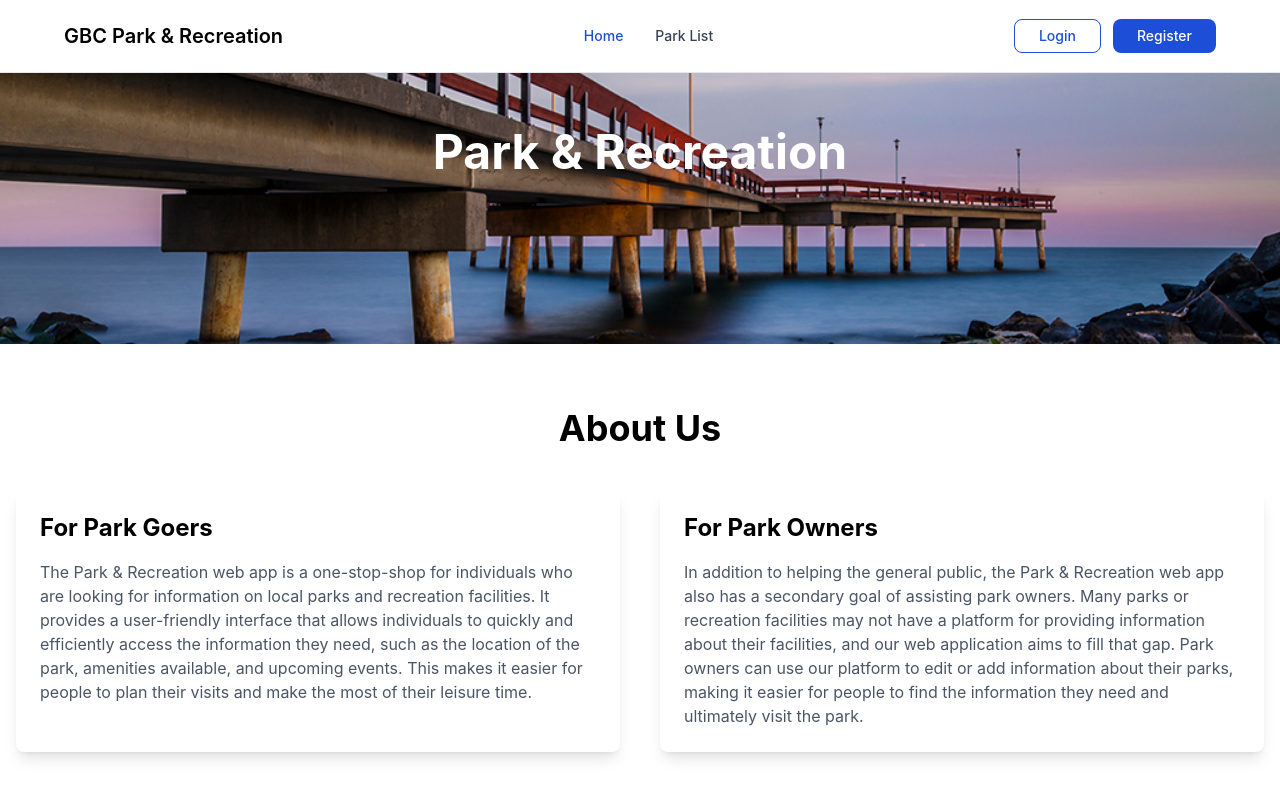
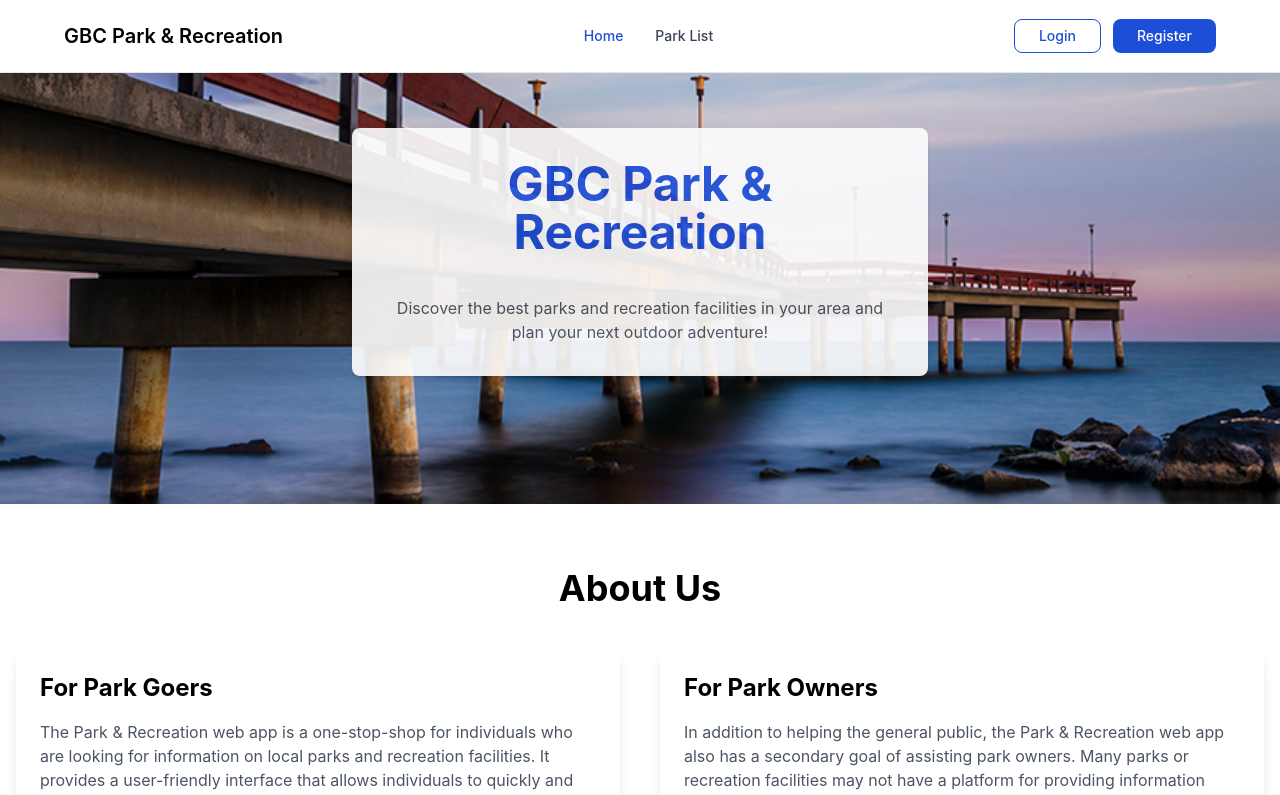
Before and after one commit to GowthamanKanga/ParkWebApp-v3, a React (Create React App) app in the folder frontend/: page / in a window 1280 px wide. Shown: the top 795 px of the page. Built offline with nearby package versions, Linux system fonts and the light colour scheme; what google-maps-react would draw is missing.

Commit message:
Add files via upload

```diff
--- a/frontend/src/pages/Home.jsx
+++ b/frontend/src/pages/Home.jsx
@@ -3,7 +3,7 @@ import centreIslandPier from "../images/centre-island-pier.png";
 
 function Home() {
   return (
-    <div className="flex flex-col min-h-screen">
+    <div className='flex flex-col min-h-screen'>
                 <nav className="fixed top-0 left-0 z-20 w-full border-b border-gray-200 bg-white py-2.5 px-6 sm:px-4">
             <div className="container mx-auto flex max-w-6xl flex-wrap items-center justify-between">
               <a href="/Home" className="flex items-center">
@@ -72,20 +72,26 @@ function Home() {
               </div>
             </div>
           </nav>
-      <div
-        className="bg-center bg-cover py-32 flex-grow"
+          <div
+        className='bg-center bg-cover py-32 flex-grow'
         style={{ backgroundImage: `url(${centreIslandPier})` }}
       >
-        <div className="container mx-auto px-4">
-          <h2 className="text-5xl font-bold text-center text-white mb-10">
-            Park & Recreation
-          </h2>
+        <div className='container mx-auto px-4'>
+          <div className='max-w-xl mx-auto bg-white p-8 rounded-lg shadow-md opacity-90'>
+            <h2 className='text-5xl font-bold text-center text-blue-700 mb-10'>
+              GBC Park & Recreation
+            </h2>
+            <p className='text-center text-gray-600'>
+              Discover the best parks and recreation facilities in your area and
+              plan your next outdoor adventure!
+            </p>
+          </div>
         </div>
       </div>
 
-      <div className="container mx-auto py-16 px-4">
-        <h2 className="text-4xl font-bold text-center mb-10">About Us</h2>
-        <div className="grid grid-cols-1 md:grid-cols-2 gap-10">
+      <div className='container mx-auto py-16 px-4'>
+        <h2 className='text-4xl font-bold text-center mb-10'>About Us</h2>
+        <div className='grid grid-cols-1 md:grid-cols-2 gap-10'>
           <div className="bg-white p-6 rounded-lg shadow-lg">
             <h3 className="text-2xl font-bold mb-4">For Park Goers</h3>
             <p className="text-gray-600">
@@ -139,7 +145,7 @@ function Home() {
           </div>
         </div>
       </div>
-      <footer className="bg-gray-900 p-10 text-white text-center">
+      <footer className='bg-gray-900 p-10 text-white text-center'>
         <div className="container mx-auto px-4">
           <p className="mb-6">
             &copy; Copyright 2022, All Rights Reserved by George Brown Company
```
